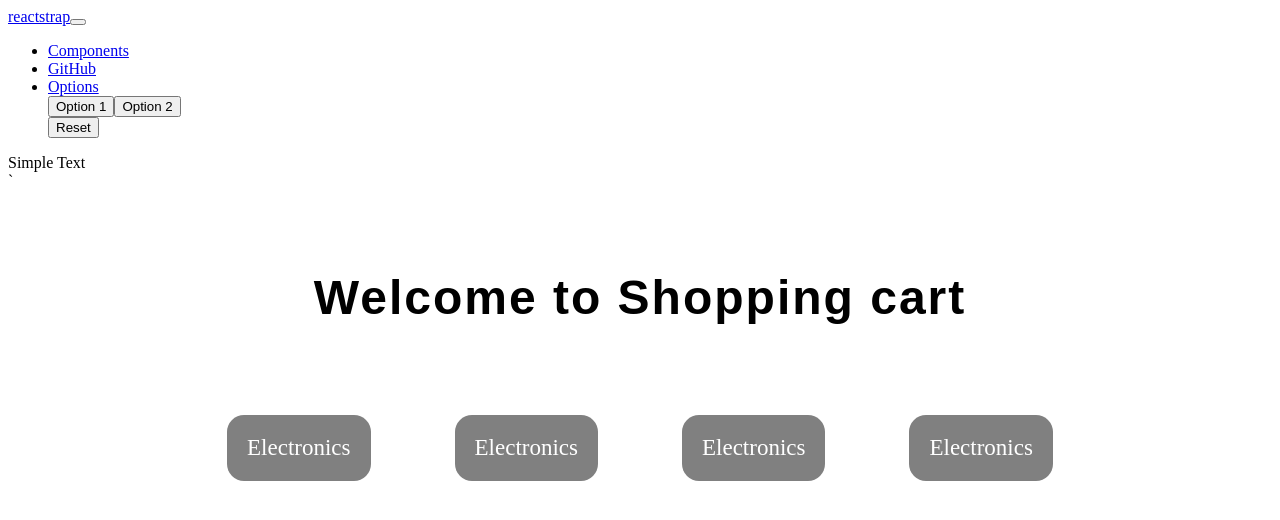
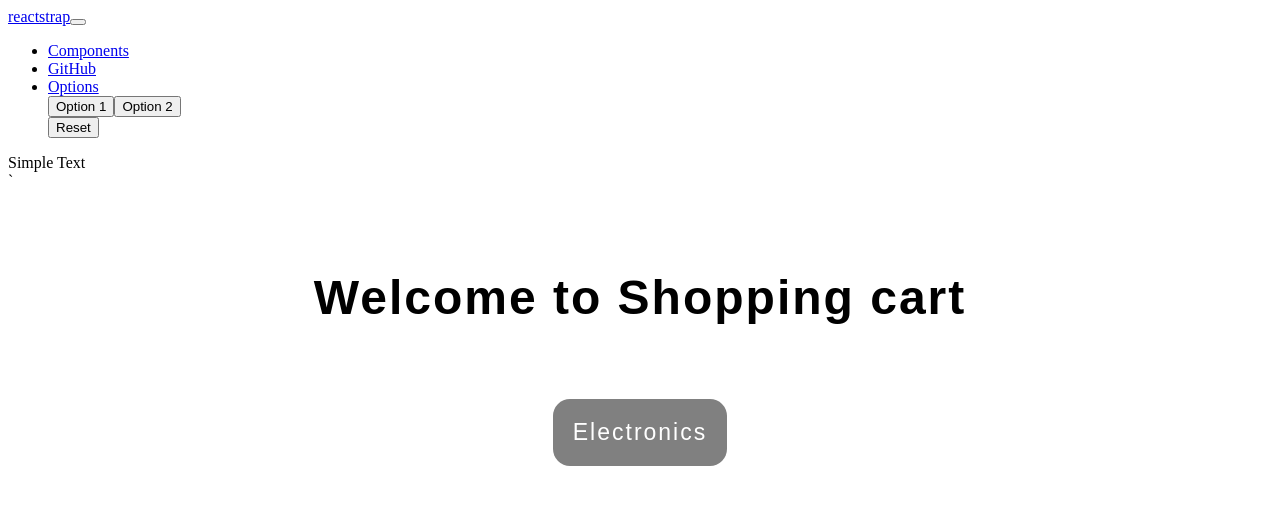
Before and after one commit to IzharMohammed/Ecommerce-React, a React app in the folder Ecommerce-React/: page / in a window 1280 px wide. Shown: the top 520 px of the page. Built offline with nearby package versions, Linux system fonts and the light colour scheme; the HTML template or start-up script is replaced by a standard one.

Commit message:
Added routes for productList

```diff
--- a/Ecommerce-React/src/Components/CategoryItems/CategoryItems.jsx
+++ b/Ecommerce-React/src/Components/CategoryItems/CategoryItems.jsx
@@ -1,9 +1,14 @@
 import React from "react";
+import { Link } from "react-router-dom";
 
-export default function CategoryItems(){
-    return(
-        <>
-
-        </>
-    )
+export default function CategoryItems({ itemname }) {
+  return (
+    <>
+      <div className="product-container">
+        <div class="products">
+          <Link to="/product">Electronics</Link>
+        </div>
+      </div>
+    </>
+  );
 }
--- /dev/null
+++ b/Ecommerce-React/src/Components/ProductsList/ProductList.jsx
@@ -0,0 +1,9 @@
+import React from "react";
+
+export default function ProductList(){
+    return(
+        <>
+        <div>Product List</div>
+        </>
+    )
+}
--- a/Ecommerce-React/src/Pages/Home/Home.jsx
+++ b/Ecommerce-React/src/Pages/Home/Home.jsx
@@ -1,29 +1,15 @@
 import React from "react";
 import "./Home.css";
+import CategoryItems from "../../Components/CategoryItems/CategoryItems";
 export default function Home() {
   return (
     <>
       <div className="main-heading">
         <h1>Welcome to Shopping cart</h1>
+        <CategoryItems itemName='All Products' />
       </div>
 
-      <div className="row" id="row">
-        <div className="product-container">
-          <div className="products">
-            <a href="">Electronics</a>
-          </div>
 
-          <div className="products">
-            <a href="">Electronics</a>
-          </div>
-          <div className="products">
-            <a href="">Electronics</a>
-          </div>
-          <div className="products">
-            <a href="">Electronics</a>
-          </div>
-        </div>
-      </div>
     </>
   );
 }
--- a/Ecommerce-React/src/Routes/MainRoutes.jsx
+++ b/Ecommerce-React/src/Routes/MainRoutes.jsx
@@ -2,7 +2,7 @@ import React  from "react";
 import { Route,Routes } from "react-router-dom";
 import Error from "../Pages/Error/Error";
 import Home from "../Pages/Home/Home";
-
+import ProductList from "../Components/ProductsList/ProductList";
 export default function MainRoutes(){
  return(
 <>
@@ -10,6 +10,7 @@ export default function MainRoutes(){
 <Routes>
 <Route path="/"    element={<Home /> } />
 <Route path="*" element={<Error />} />
+<Route  path="product" element={<ProductList />}/>
 </Routes>
 
 </>
```
